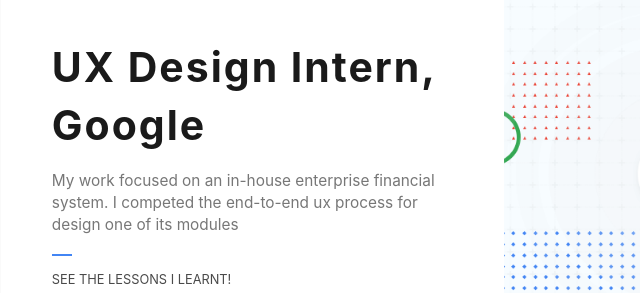
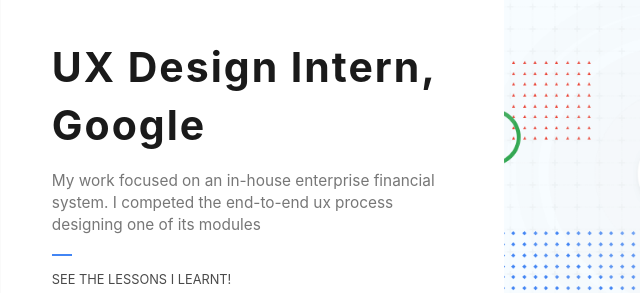
Before and after one commit to scottsun94/portfolio, a plain HTML site: page index.html in a window 1280 px wide. Shown: the part 1432-1725 px from the top of the page, 121-761 px from the left. Drawn offline with nearby package versions, Linux system fonts and the light colour scheme.

Commit message:
update project page

```diff
--- a/index.html
+++ b/index.html
@@ -126,7 +126,7 @@
                 <div class="col-lg-5 col-lg-pull-6 col-md-5 col-md-pull-6 col-sm-5 col-sm-pull-6" >
                     <div class = "proj_label proj_label_margin_top">
                       <p class="proj_name">UX Design Intern, Google</p>
-                      <p class="proj_intro">My work focused on an in-house enterprise financial system. I competed the end-to-end ux process for design one of its modules</p>
+                      <p class="proj_intro">My work focused on an in-house enterprise financial system. I competed the end-to-end ux process designing one of its modules</p>
                       <div id = "proj_shortline" style="background: #4285F4"></div>
                       <p class="proj_tag">
                         SEE THE LESSONS I LEARNT!
```
